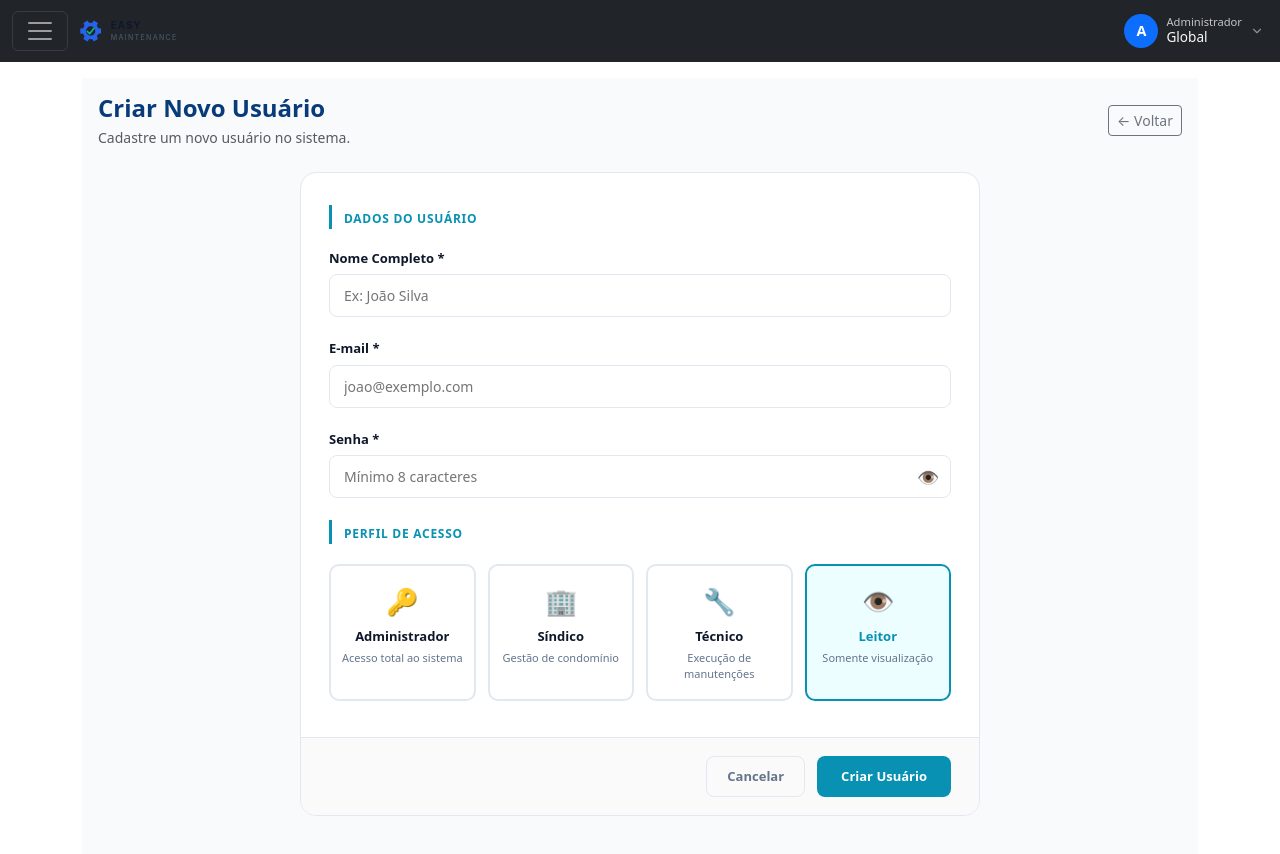
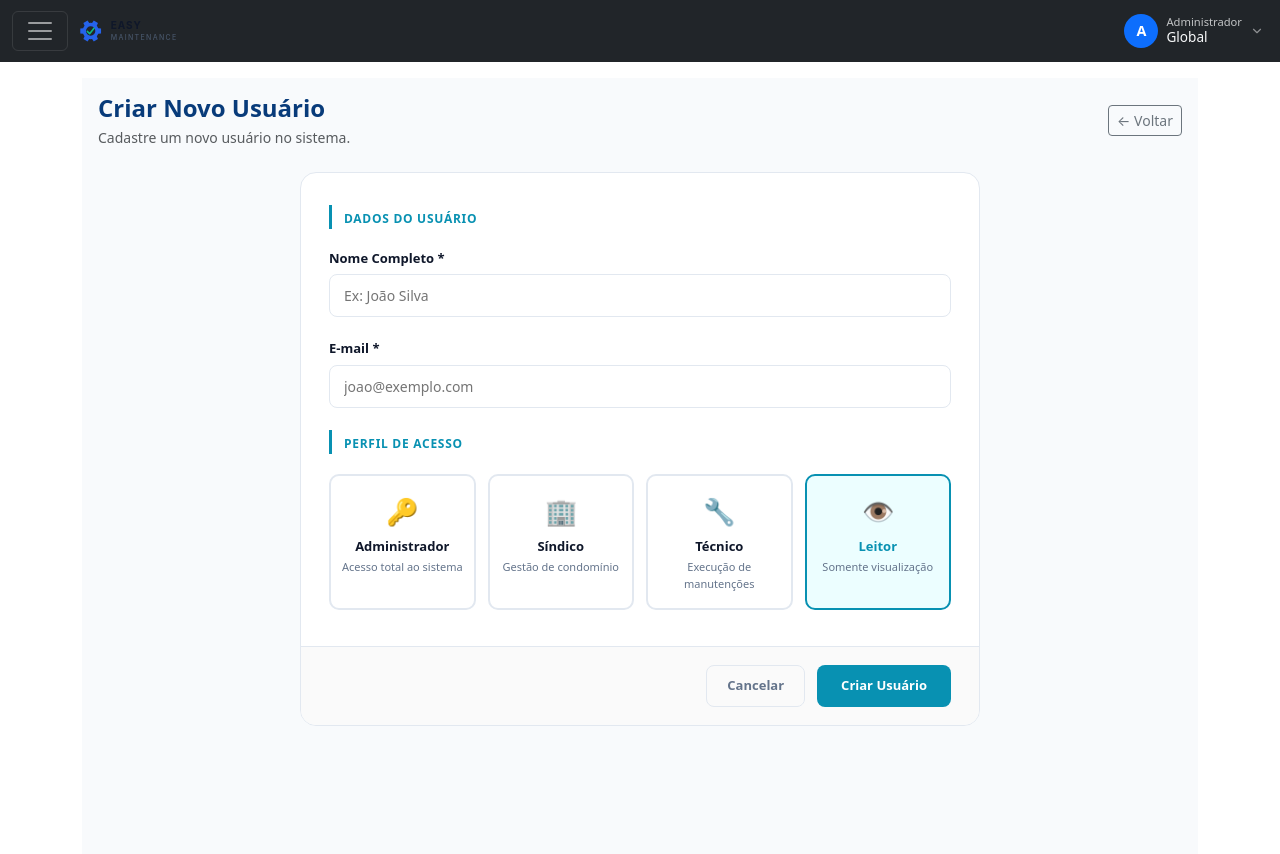
Before and after one commit to douglasjava/easy-maintenance-web, a Next.js app: page /private/users/new in a window 1280 px wide. Shown: the top 854 px of the page. Built offline with nearby package versions, Linux system fonts and the light colour scheme; no server answers; sample sign-in values are in the browser's storage.

Commit message:
Removendo campo para senha no perfil de administrador, pois a senha é gerada automaticamente pelo sistema e enviada para o cliente

```diff
--- a/src/app/private/users/new/page.tsx
+++ b/src/app/private/users/new/page.tsx
@@ -153,26 +153,6 @@ export default function CreateUserPage() {
               />
             </Field>
 
-            <Field label="Senha *" error={getError("password")}>
-              <div style={{ position:"relative" }}>
-                <input
-                  type={showPassword ? "text" : "password"}
-                  style={{ ...inp(!!getError("password")), paddingRight:44 }}
-                  placeholder="Mínimo 8 caracteres"
-                  value={formData.password}
-                  onChange={e => setFormData(p => ({ ...p, password: e.target.value }))}
-                  onBlur={() => touch("password")}
-                />
-                <button
-                  type="button"
-                  onClick={() => setShowPassword(p => !p)}
-                  style={{ position:"absolute", right:12, top:"50%", transform:"translateY(-50%)", background:"none", border:"none", cursor:"pointer", color:C.muted, fontSize:18, padding:0, lineHeight:1 }}
-                >
-                  {showPassword ? "🙈" : "👁️"}
-                </button>
-              </div>
-            </Field>
-
             <Section title="Perfil de Acesso" />
 
             <div style={{ display:"flex", flexWrap:"wrap", gap:12, marginBottom:28 }}>
```
